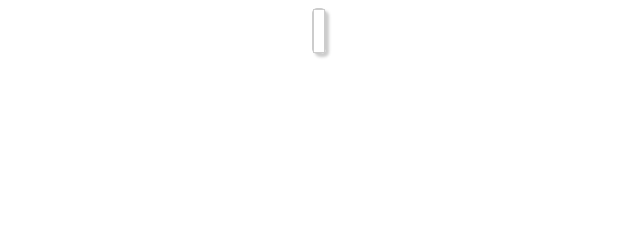
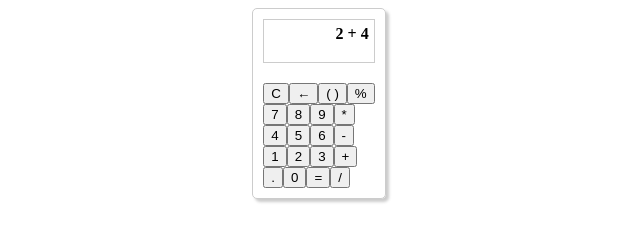
Before and after one commit to montexbjeliseo/calc_js, a plain HTML site: page index.html in a window 1280 px wide. Shown: the whole page, without its empty margins (321-961 px from the left). Drawn offline with Linux system fonts and the light colour scheme.

Commit message:
creamos panel inferior

```diff
--- a/css/styles.css
+++ b/css/styles.css
@@ -130,6 +130,7 @@ body.dark {
       background-color: lightskyblue;
   }
 
-  .panelSuperior {
+  .panelSuperior,
+  .panelInferior {
     padding: 10px;
   }
--- a/index.js
+++ b/index.js
@@ -5,19 +5,50 @@ function crearCalculadora (){
     calculadora.classList.add('calculadora');
     app.appendChild(calculadora);
     calculadora.appendChild(crearPanelSuperior());
+    calculadora.appendChild(crearPanelInferior());
 }
 function crearPanelSuperior(){
     const panelSuperior= document.createElement('div');
     panelSuperior.appendChild(crearPantalla());
+    panelSuperior.classList.add('panelSuperior');
     return panelSuperior;
 }
 
 function crearPantalla(){
     const pantalla= document.createElement('div');
+    pantalla.innerText = '2 + 4';
     pantalla.classList.add('pantalla');
     return pantalla;
 }
 
+function crearPanelInferior() {
+    const panelInferior = document.createElement('div');
+    panelInferior.classList.add('panelInferior');
+    panelInferior.appendChild(crearBotones());
+    return panelInferior;
+}
+
+function crearBotones() {
+    let valoresBotones = [
+        ['C', '←', '( )', '%'],
+        ['7', '8', '9', '*'],
+        ['4', '5', '6', '-'],
+        ['1', '2', '3', '+'],
+        ['.', '0', '=', '/'],
+    ];
+    const botones = document.createElement('div');
+    valoresBotones.forEach((fila) => {
+        const divFila = document.createElement('div');
+        fila.forEach((valor) => {
+        const boton = document.createElement('button');
+        const texto = document.createTextNode(valor);
+        boton.appendChild(texto);
+        divFila.appendChild(boton);
+        });
+        botones.appendChild(divFila);
+    });
+    return botones;
+}
 
 
 crearCalculadora();
```
